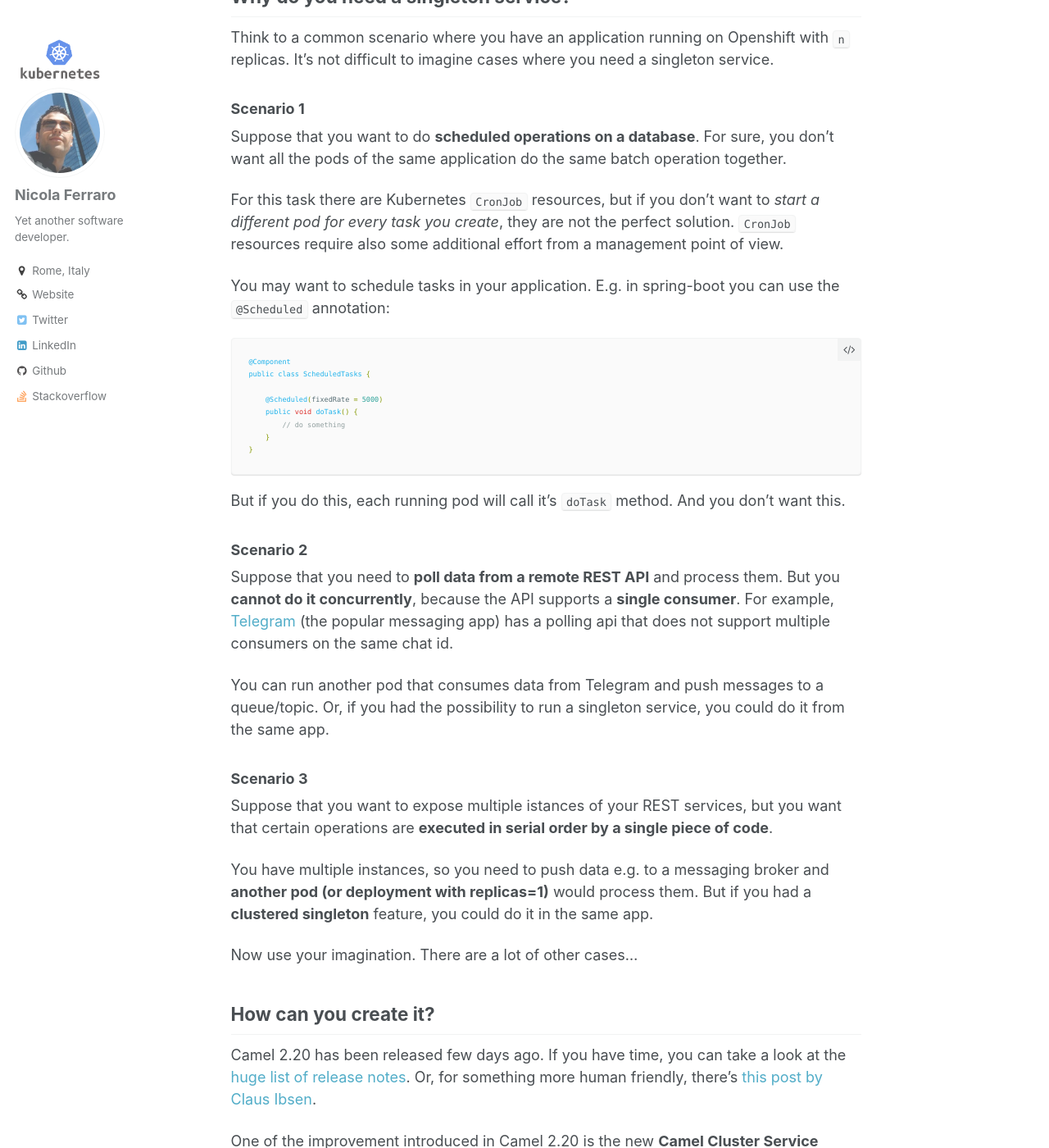
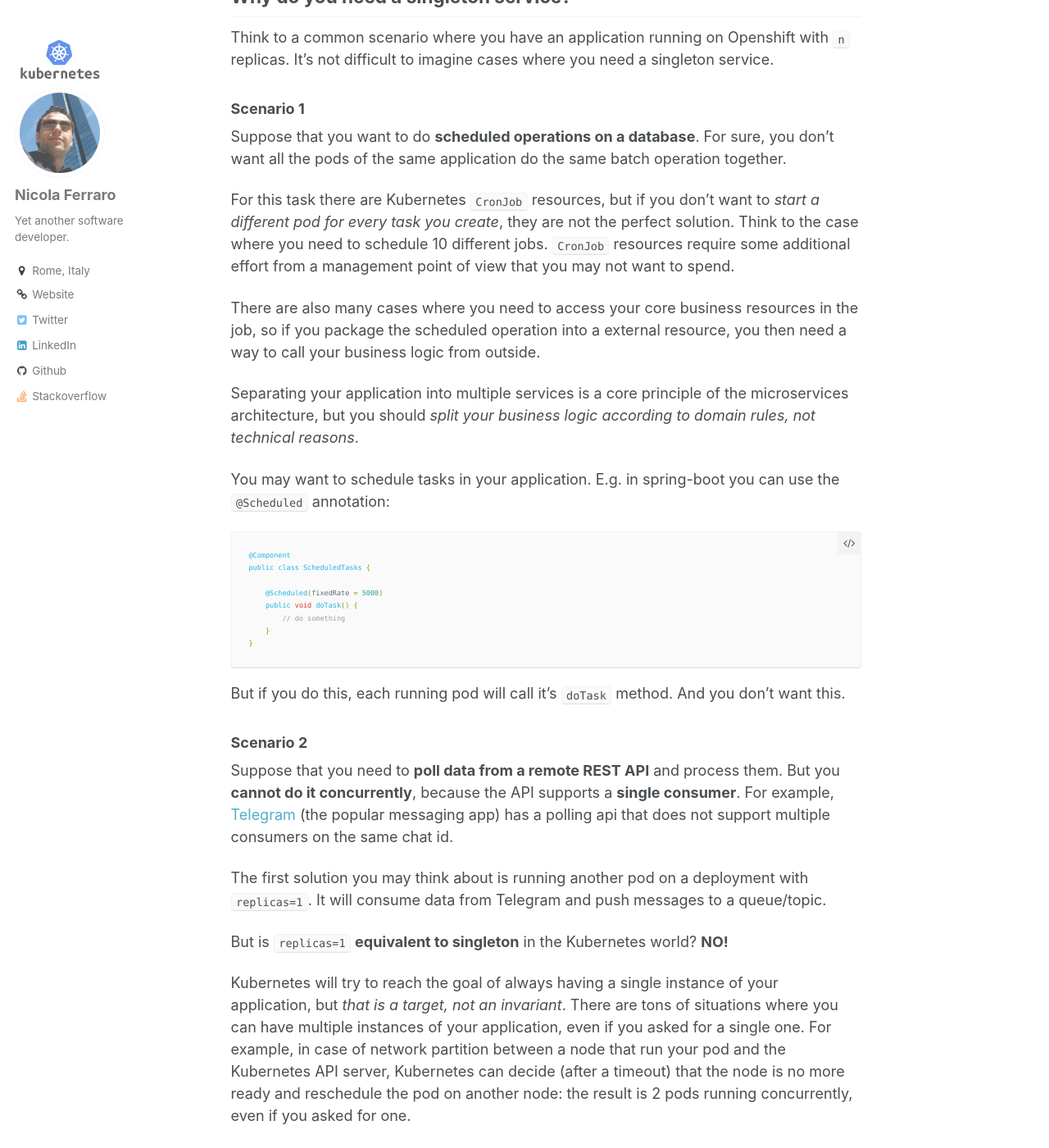
Before and after one commit to nicolaferraro/nicolaferraro.github.io, a Jekyll site: the page built from _posts/2017-10-17-creating-clustered-singleton-services-on-kubernetes.md, in a window 1280 px wide and 1400 px high, scrolled down 783 px. Shown: the whole window at 82% size. Built offline with Jekyll 4.4.1, drawn with Linux system fonts in a browser that asks for light colours; comment, search, counter and statistics services are not loaded; some of the changed text lies outside the part shown.

Commit message:
Adding more explanations

```diff
--- a/_posts/2017-10-17-creating-clustered-singleton-services-on-kubernetes.md
+++ b/_posts/2017-10-17-creating-clustered-singleton-services-on-kubernetes.md
@@ -22,7 +22,13 @@ Think to a common scenario where you have an application running on Openshift wi
 Suppose that you want to do **scheduled operations on a database**. For sure, you don't want all the pods of the same application do the same batch operation together.
 
 For this task there are Kubernetes `CronJob` resources, but if you don't want to *start a different pod for every task you create*, they are not the perfect solution.
-`CronJob` resources require also some additional effort from a management point of view.
+Think to the case where you need to schedule 10 different jobs. `CronJob` resources require some additional effort from a management point of view that you may not want to spend.
+
+There are also many cases where you need to access your core business resources in the job, so if you package the scheduled operation into a external resource, you then need
+a way to call your business logic from outside.
+
+Separating your application into multiple services is a core principle of the microservices architecture, but
+you should *split your business logic according to domain rules, not technical reasons*.
 
 You may want to schedule tasks in your application. E.g. in spring-boot you can use the `@Scheduled` annotation:
 
@@ -44,14 +50,30 @@ But if you do this, each running pod will call it's `doTask` method. And you don
 Suppose that you need to **poll data from a remote REST API** and process them. But you **cannot do it concurrently**, because the API supports a **single consumer**.
 For example, [Telegram](https://core.telegram.org/bots/api) (the popular messaging app) has a polling api that does not support multiple consumers on the same chat id.
 
-You can run another pod that consumes data from Telegram and push messages to a queue/topic. Or, if you had the possibility to run a singleton service, you could do it from the same app.
+The first solution you may think about is running another pod on a deployment with `replicas=1`. It will consume data from Telegram and push messages to a queue/topic.
+
+But is `replicas=1` **equivalent to singleton** in the Kubernetes world? **NO!**
+
+Kubernetes will try to reach the goal of always having a single instance of your application, but *that is a target, not an invariant*.
+There are tons of situations where you can have multiple instances of your application, even if you asked for a single one.
+For example, in case of network partition between a node that run your pod and the Kubernetes API server, Kubernetes
+can decide (after a timeout) that the node is no more ready and reschedule the pod on another node: the result is 2 pods running concurrently,
+even if you asked for one.
+
+These situations are common in case of failure of some pieces of the infrastructure. If having a **singleton** instance of a service is a requirement, you cannot rely on the `replicas=1` setting.
+
+You now may think that `StatefulSets` solve the situation, but (**first**) you end up running a stateless application on a stateful container model,
+with its limitations (e.g. missing rolling upgrades, limited auto-scalability, limited...).
+And (**second**), `StatefulSets` [without fencing do not solve the problem: the service is not guaranteed to be singleton](https://github.com/kubernetes/community/blob/18958f82567f74c7573b40647a3df059f831bc53/contributors/design-proposals/storage/pod-safety.md).
+
 
 ### Scenario 3
 
 Suppose that you want to expose multiple istances of your REST services, but you want that certain operations are **executed in serial order by a single piece of code**.
 
-You have multiple instances, so you need to push data e.g. to a messaging broker and **another pod (or deployment with replicas=1)** would process them.
-But if you had a **clustered singleton** feature, you could do it in the same app.
+Setting `replicas=1` does not solve the problem, as you've seen in scenario 2. So, how will you do?
+
+You can use a **clustered singleton**.
 
 Now use your imagination. There are a lot of other cases...
 
@@ -205,7 +227,7 @@ you'll see that "Hello World!" is printed continuously in **only one pod**.
 ## Where's the magic (implementation details)?
 
 Leader Election is a special kind of consensus in distributed systems and you know that consensus is hard to achieve.
-Fortunately Openshift and Kubernetes run a instance of Etcd and *Etcd is one of the few distributed datastores that implement Raft/Paxos correctly*.
+Fortunately Openshift and Kubernetes run a instance of Etcd and [Etcd implements Raft and takes consistency very seriously](https://aphyr.com/posts/316-call-me-maybe-etcd-and-consul).
 So the idea: **why don't we use Etcd to do leader election?**
 
 **Not so easy**. We cannot use Etcd directly inside Kubernetes, it's not there for application purposes. But we can use Kubernetes API to create/change
```
Also changed, not shown: other parts of _posts/2017-10-17-creating-clustered-singleton-services-on-kubernetes.md (+1 -1 lines).
